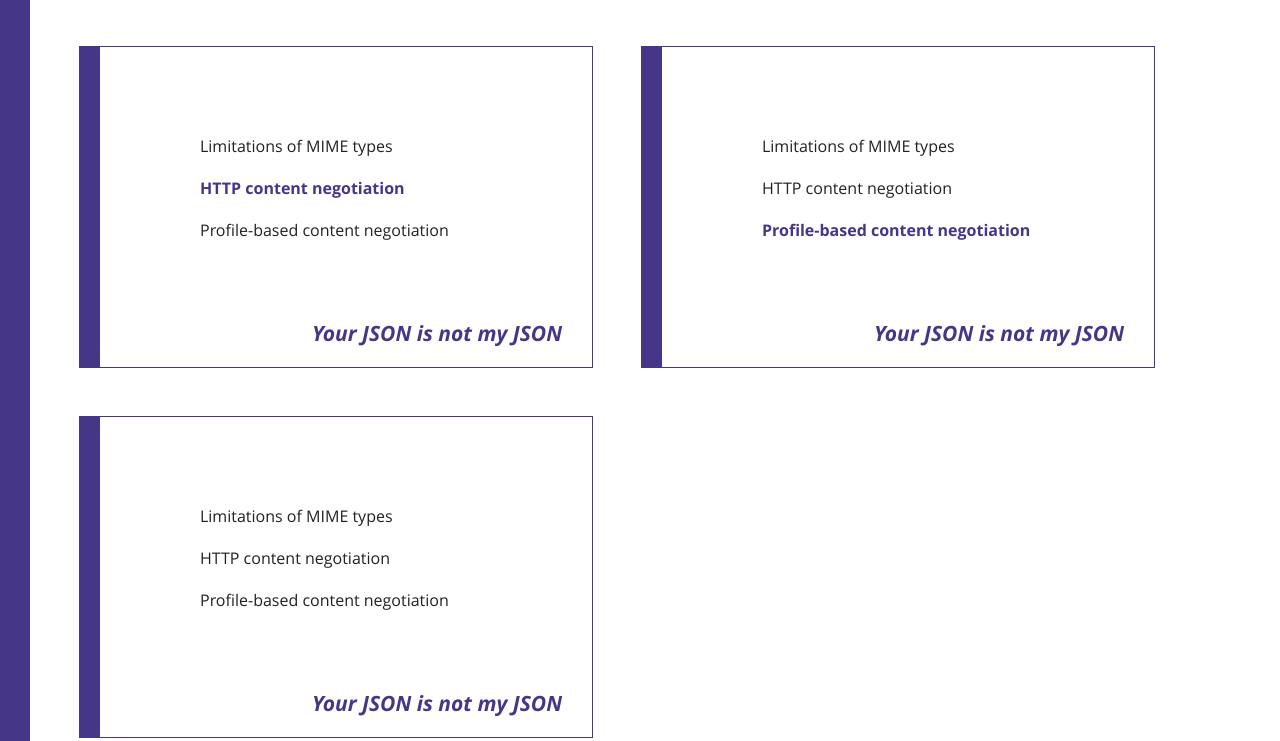
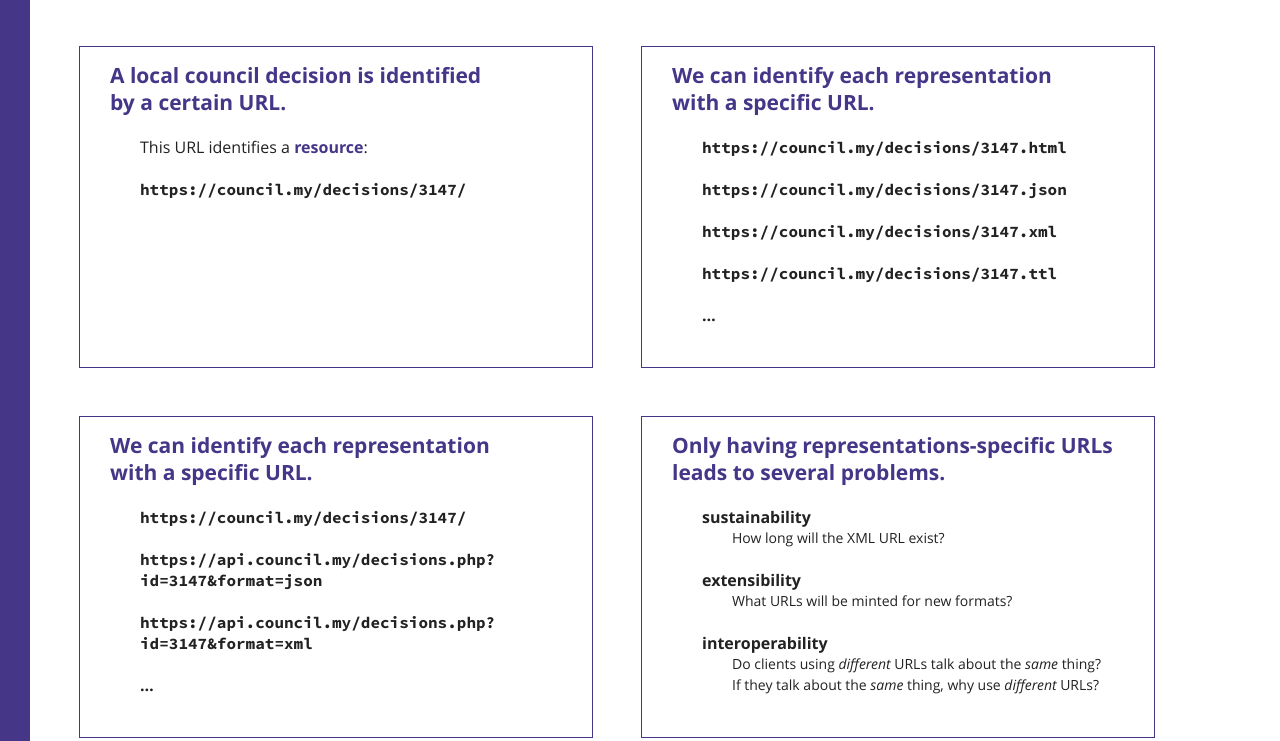
Before and after one commit to RubenVerborgh/SDSVoc-2016, a website: page index.html in a window 1280 px wide. Shown: the part 2540-3281 px from the top of the page. Drawn offline with Linux system fonts and the light colour scheme.

Commit message:
Explain representation-specific URLs.

```diff
--- a/index.html
+++ b/index.html
@@ -161,6 +161,69 @@
     </dl>
   </div>
 
+  <div class="slide" id="url">
+    <h2>
+      A local council decision is identified<br>
+      by a certain URL.
+    </h2>
+    <p>This URL identifies a <strong>resource</strong>:</p>
+    <ul>
+      <li><code>https://council.my/decisions/3147/</code></li>
+    </ul>
+  </div>
+
+  <div class="slide" id="representation-urls">
+    <h2>
+      We can identify each representation<br>
+      with a specific URL.
+    </h2>
+    <ul>
+      <li><code>https://council.my/decisions/3147.html</code></li>
+      <li><code>https://council.my/decisions/3147.json</code></li>
+      <li><code>https://council.my/decisions/3147.xml</code></li>
+      <li><code>https://council.my/decisions/3147.ttl</code></li>
+      <li>…</li>
+    </ul>
+  </div>
+
+  <div class="slide" id="representation-urls-with-api">
+    <h2>
+      We can identify each representation<br>
+      with a specific URL.
+    </h2>
+    <ul>
+      <li><code>https://council.my/decisions/3147/</code></li>
+      <li><code>https://api.council.my/decisions.php?id=3147&amp;format=json</code></li>
+      <li><code>https://api.council.my/decisions.php?id=3147&amp;format=xml</code></li>
+      <li>…</li>
+    </ul>
+  </div>
+
+  <div class="slide" id="representation-urls-problems">
+    <h2>
+      Only having representations-specific URLs<br>
+      leads to several problems.
+    </h2>
+    <ul>
+      <li>sustainability
+        <ul>
+          <li class="next">How long will the XML URL exist?</li>
+        </ul>
+      </li>
+      <li>extensibility
+        <ul>
+          <li class="next">What URLs will be minted for new formats?</li>
+        </ul>
+      </li>
+      <li>interoperability
+        <ul>
+          <li class="next">Do clients using <em>different</em> URLs talk about the <em>same</em> thing?</li>
+          <li class="next">If they talk about the <em>same</em> thing, why use <em>different</em> URLs?</li>
+        </ul>
+      </li>
+    </ul>
+  </div>
+
   <div class="toc slide" id="toc-conneg">
     <h2>Your JSON is not my JSON</h2>
     <ul>
```
